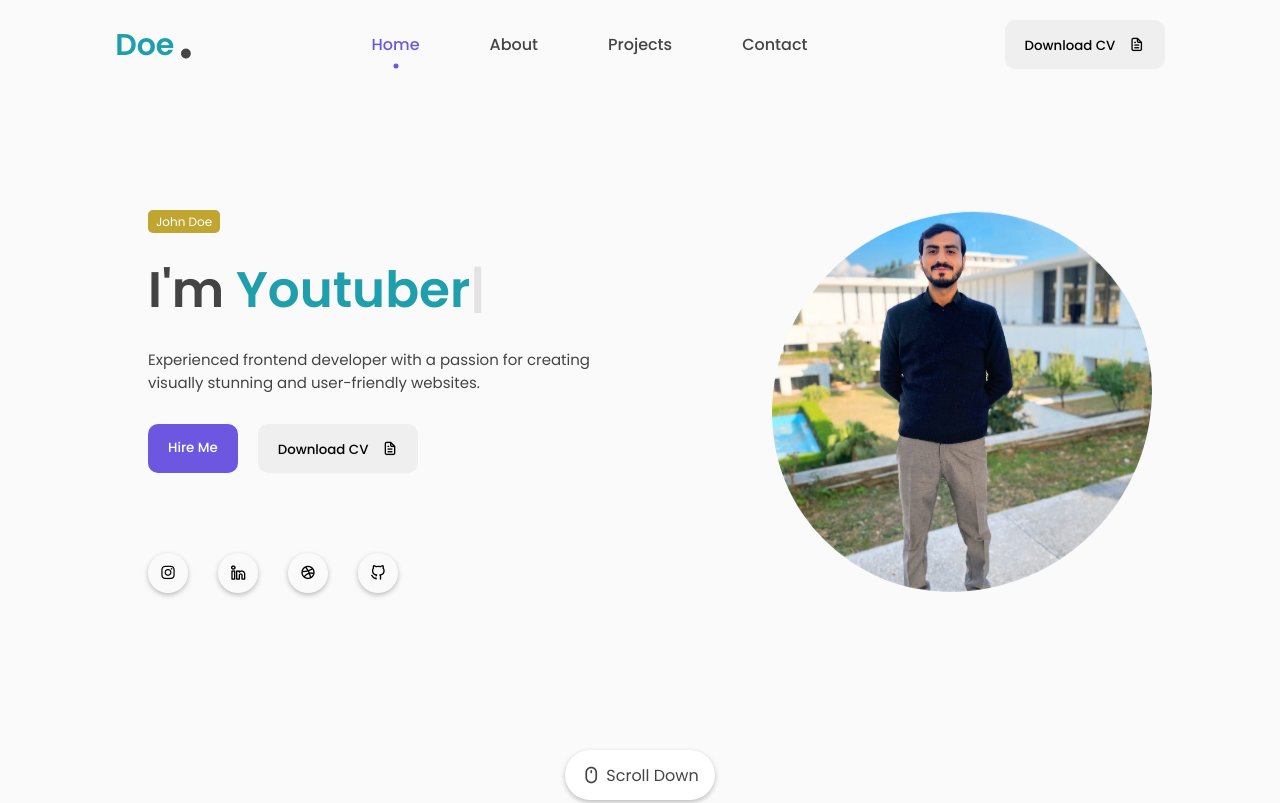
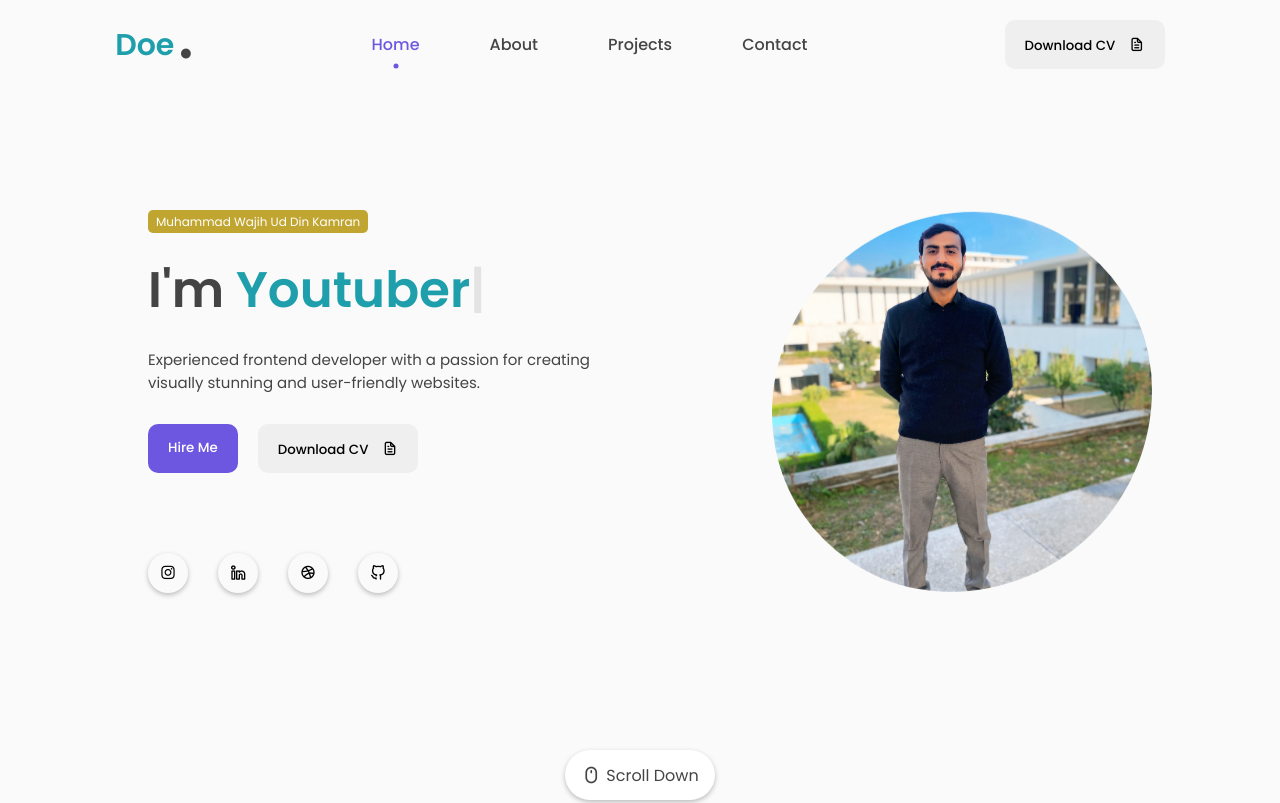
Before and after one commit to wajihuddinkamran/My-PortFolio, a plain HTML site: page index.html in a window 1280 px wide. Shown: the top 803 px of the page. Drawn offline with nearby package versions, Linux system fonts and the light colour scheme.

Commit message:
Update index.html

```diff
--- a/index.html
+++ b/index.html
@@ -58,7 +58,7 @@
        <section class="featured-box" id="home">
           <div class="featured-text">
             <div class="featured-text-card">
-                <span>John Doe</span>
+                <span>Muhammad Wajih Ud Din Kamran</span>
             </div>
             <div class="featured-name">
                 <p>I'm <span class="typedText"></span></p>
```
